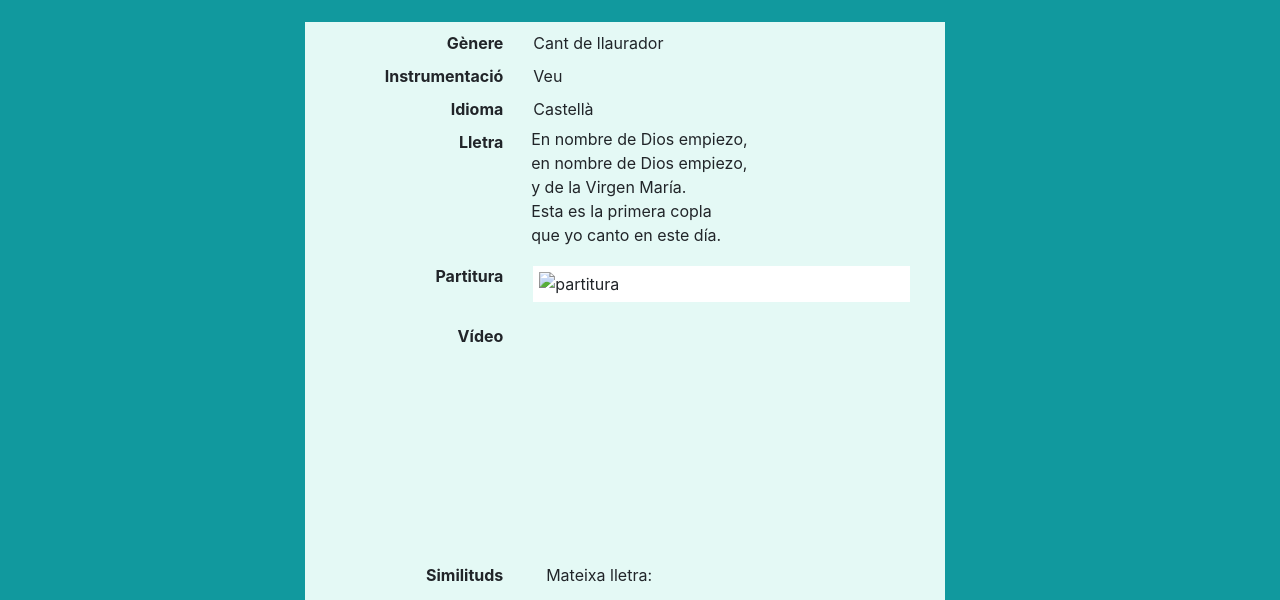
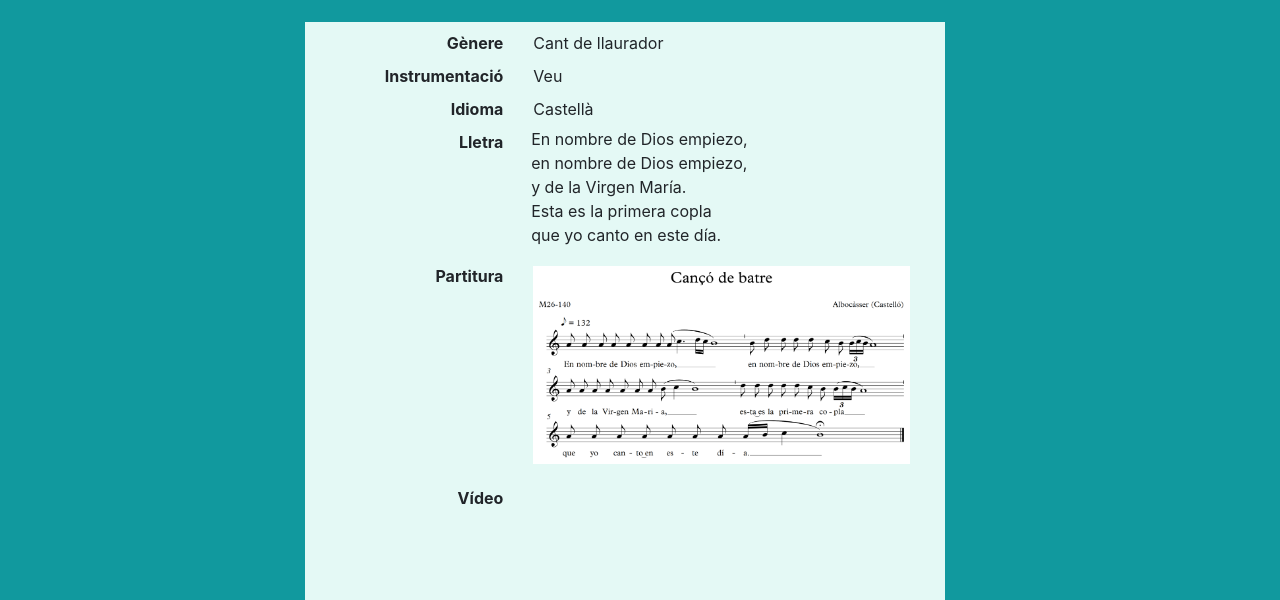
Before and after one commit to Mustramap/Mustramap, a plain HTML site: page locations/albocasser/albocasser_empiezo.html in a window 1280 px wide. Shown: the part 184-784 px from the top of the page. Drawn offline with nearby package versions, Linux system fonts and the light colour scheme; files whose address does not match are found by name.

Commit message:
fixed one typo

```diff
--- a/locations/albocasser/albocasser_empiezo.html
+++ b/locations/albocasser/albocasser_empiezo.html
@@ -180,7 +180,7 @@
           Partitura
         </div>
         <div class="col col-lg-4 partitura-div">
-          <img class="partitura" src="images/albocasser_empiezp.png" alt="partitura">
+          <img class="partitura" src="images/albocasser_empiezo.png" alt="partitura">
         </div>
       </div>
 
```
